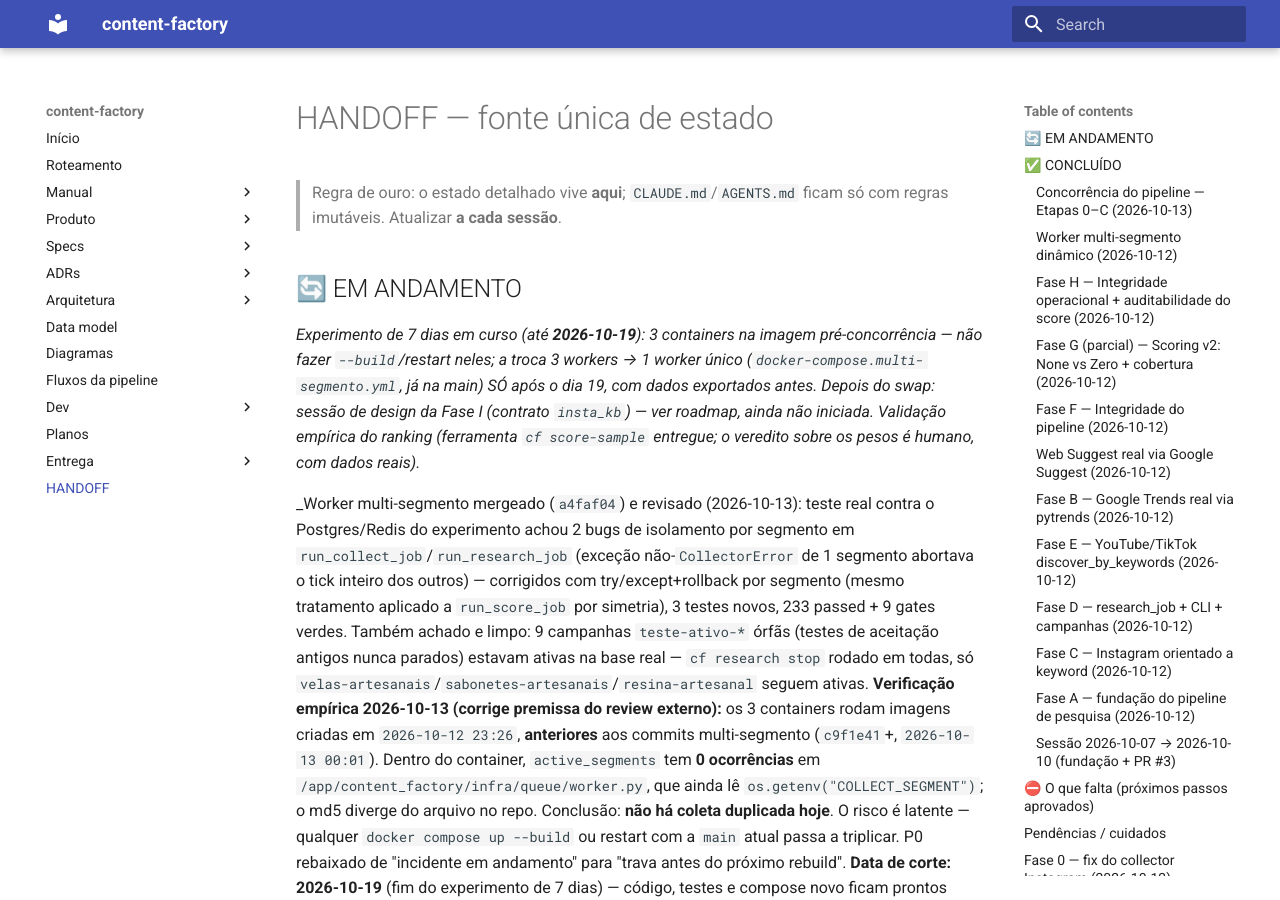
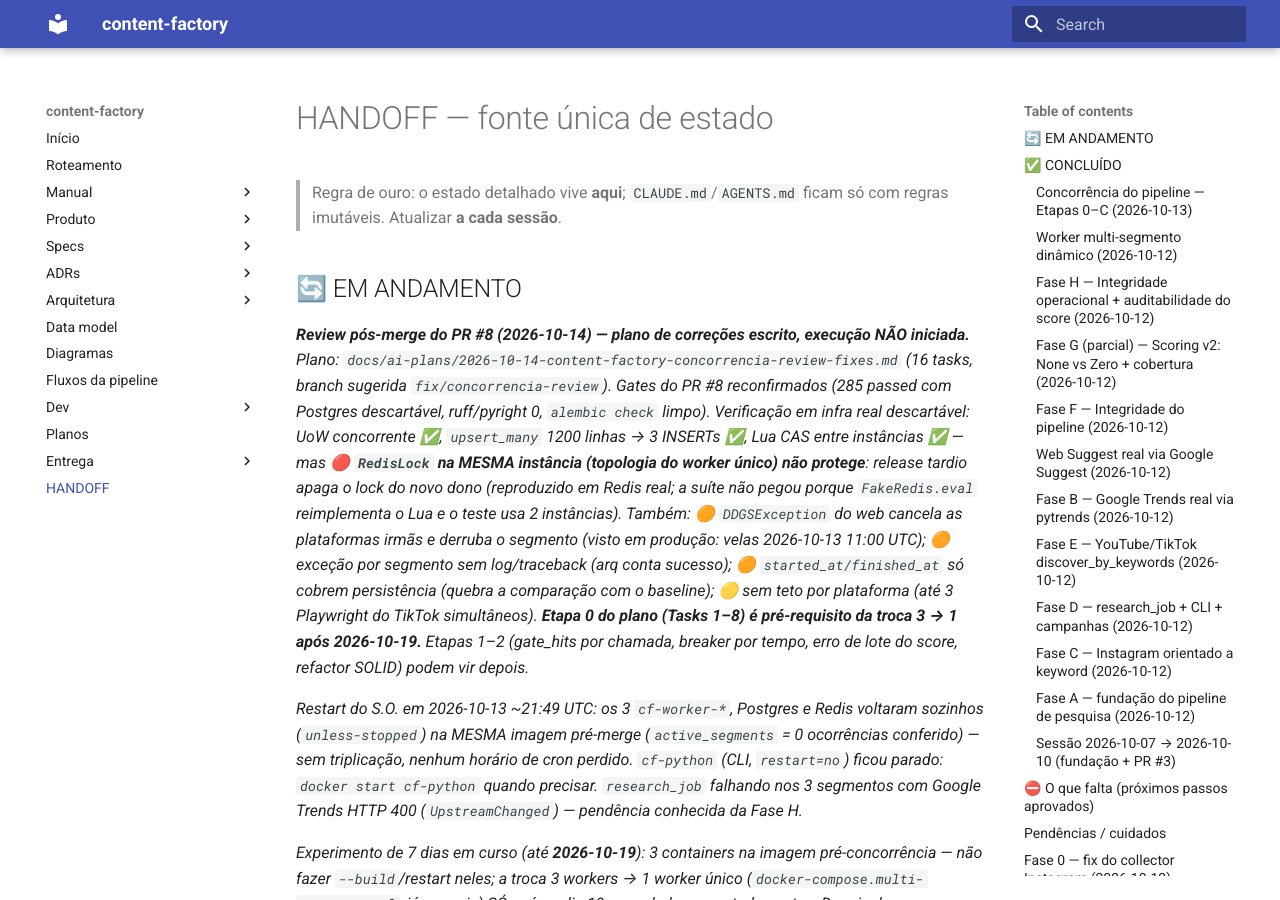
Before and after one commit to leonardodg/content-factory, an MkDocs documentation site: the page built from docs/HANDOFF.md, in a window 1280 px wide and 900 px high. Built offline with MkDocs 1.6.1 and Material for MkDocs 9.7.7, drawn with Linux system fonts in a browser that asks for light colours; some of the changed text lies outside the part shown.

Commit message:
test(lock): testes contra Redis real + TEST_REDIS_URL no CI (Etapa 0 Task 1)

```diff
--- a/docs/HANDOFF.md
+++ b/docs/HANDOFF.md
@@ -4,6 +4,33 @@
 > ficam só com regras imutáveis. Atualizar **a cada sessão**.
 
 ## 🔄 EM ANDAMENTO
+
+_**Review pós-merge do PR #8 (2026-10-14) — plano de correções escrito,
+execução NÃO iniciada.** Plano:
+`docs/ai-plans/2026-10-14-content-factory-concorrencia-review-fixes.md`
+(16 tasks, branch sugerida `fix/concorrencia-review`). Gates do PR #8
+reconfirmados (285 passed com Postgres descartável, ruff/pyright 0, `alembic
+check` limpo). Verificação em infra real descartável: UoW concorrente ✅,
+`upsert_many` 1200 linhas → 3 INSERTs ✅, Lua CAS entre instâncias ✅ —
+mas **🔴 `RedisLock` na MESMA instância (topologia do worker único) não
+protege**: release tardio apaga o lock do novo dono (reproduzido em Redis
+real; a suíte não pegou porque `FakeRedis.eval` reimplementa o Lua e o
+teste usa 2 instâncias). Também: 🟠 `DDGSException` do web cancela as
+plataformas irmãs e derruba o segmento (visto em produção: velas
+2026-10-13 11:00 UTC); 🟠 exceção por segmento sem log/traceback (arq conta
+sucesso); 🟠 `started_at/finished_at` só cobrem persistência (quebra a
+comparação com o baseline); 🟡 sem teto por plataforma (até 3 Playwright do
+TikTok simultâneos). **Etapa 0 do plano (Tasks 1–8) é pré-requisito da troca
+3 → 1 após 2026-10-19.** Etapas 1–2 (gate_hits por chamada, breaker por
+tempo, erro de lote do score, refactor SOLID) podem vir depois._
+
+_Restart do S.O. em 2026-10-13 ~21:49 UTC: os 3 `cf-worker-*`, Postgres e
+Redis voltaram sozinhos (`unless-stopped`) na MESMA imagem pré-merge
+(`active_segments` = 0 ocorrências conferido) — sem triplicação, nenhum
+horário de cron perdido. `cf-python` (CLI, `restart=no`) ficou parado:
+`docker start cf-python` quando precisar. `research_job` falhando nos 3
+segmentos com Google Trends HTTP 400 (`UpstreamChanged`) — pendência
+conhecida da Fase H._
 
 _Experimento de 7 dias em curso (até **2026-10-19**): 3 containers na imagem
 pré-concorrência — não fazer `--build`/restart neles; a troca 3 workers → 1
@@ -69,9 +96,11 @@
   página [fluxos da pipeline](diagram/fluxos.md) (cron, jobs, UoW, CLI,
   Redis) · manual atualizado (`fluxo-busca`, `operacao`, `analise`,
   `agentes`, `index`, `experimento-7-dias`, `anti-ban`, arquitetura)
-- [x] **Pendente pós-2026-10-19**: swap 3 workers → 1 (procedimento em
+- [ ] **Pendente pós-2026-10-19**: swap 3 workers → 1 (procedimento em
   `docs/manual/experimento-7-dias.md` § Pós-2026-10-19; exportar dados
-  antes de parar os containers)
+  antes de parar os containers) — **bloqueado pela Etapa 0 do plano
+  `2026-10-14-content-factory-concorrencia-review-fixes.md`** (review
+  2026-10-14, ver EM ANDAMENTO)
 
 ### Worker multi-segmento dinâmico (2026-10-12)
 
@@ -392,6 +421,14 @@
 
 ## ⛔ O que falta (próximos passos aprovados)
 
+0. **Correções do review do PR #8** — executar a Etapa 0 (Tasks 1–8) de
+   `docs/ai-plans/2026-10-14-content-factory-concorrencia-review-fixes.md`
+   **antes** de 2026-10-19: testes de lock em Redis real + lock por UoW,
+   web traduz erros do DDGS, exceção inesperada no discover vira run
+   `failed`, log com traceback por segmento, `started_at/finished_at` de
+   volta a rede+persistência, teto por plataforma (`tiktok=1`), teste de
+   integração da UoW concorrente. Integração sempre em Postgres/Redis
+   descartáveis (`TEST_REDIS_URL` novo), nunca nos do experimento.
 1. **Issues pós-merge** (backlog da REVISÃO §6 — #1 mascaramento/finally já
    corrigido pelo savepoint; PR #3 merged `7d5d295`): lock token (#2 alta),
    INCR+EXPIRE (#3), detalhe de erro do score (#4) — **deferrals do collector
```
Also changed, not shown: docs/ai-plans/2026-10-14-content-factory-concorrencia-review-fixes.md (added, +362 -0 lines), docs/dev/dev-environment.md (+16 -0 lines), 3 other files.
